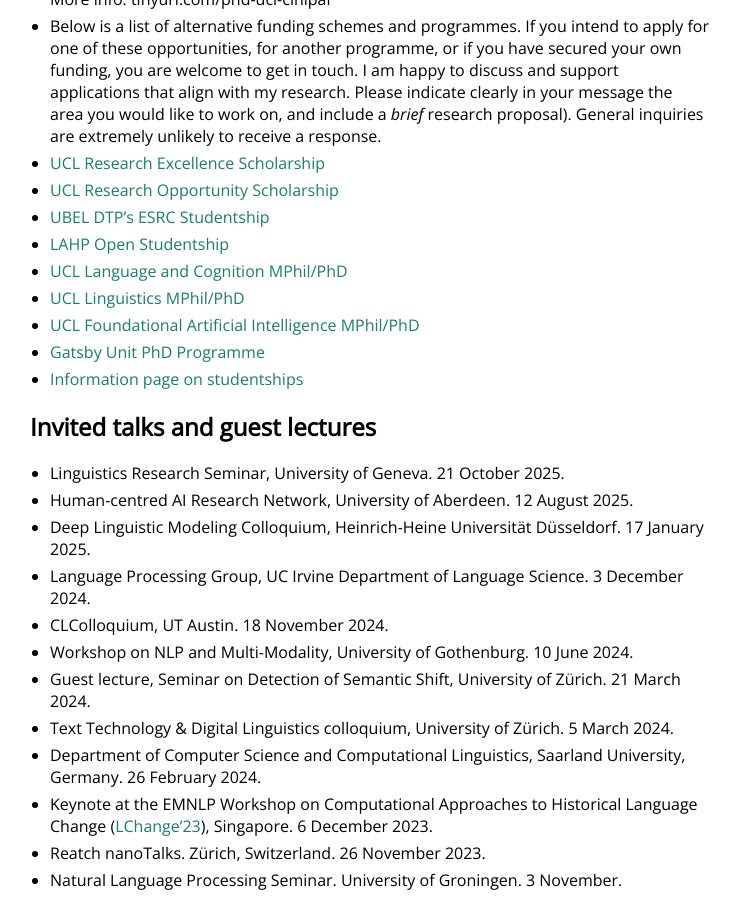
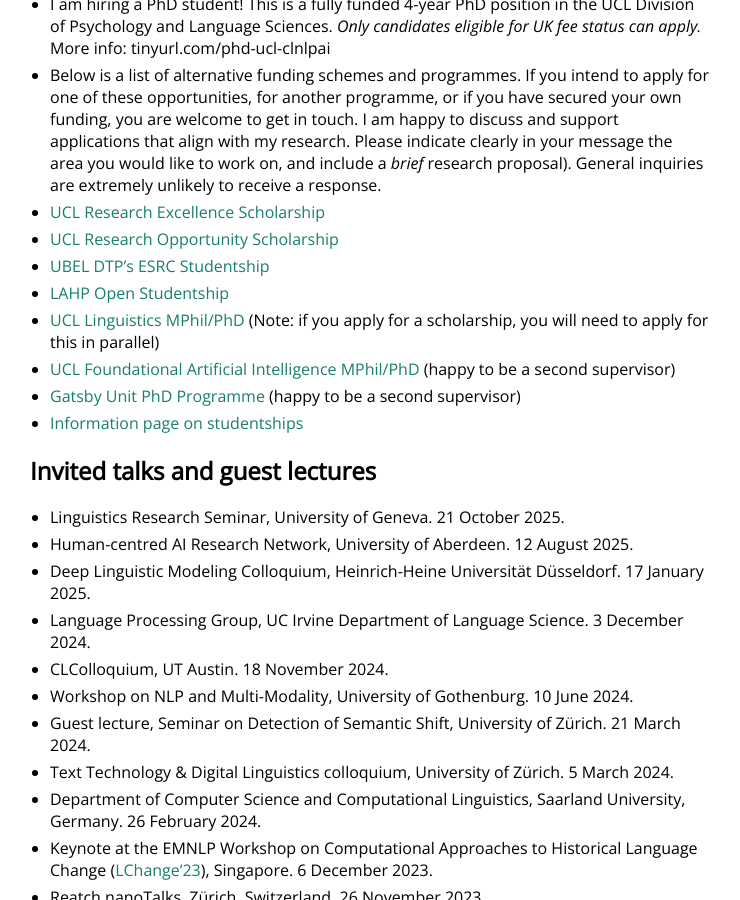
Before and after one commit to glnmario/glnmario.github.io, a Jekyll site: the page built from index.md, in a window 1280 px wide and 900 px high, scrolled down 1420 px. Shown: the whole window, without its empty margins (260-1000 px from the left). Built offline with Jekyll 4.4.1, drawn with Linux system fonts in a browser that asks for light colours; some of the changed text lies outside the part shown.

Commit message:
Update index.md

```diff
--- a/index.md
+++ b/index.md
@@ -13,6 +13,7 @@
 
 
 ## News
+- We've published the first blog post for the SPAR project *Telos*: [Modelling, Measuring, and Intervening on Goal-directed Behaviour in AI Systems](https://www.lesswrong.com/posts/WHbDLytjFZrMSJsL2/modelling-measuring-and-intervening-on-goal-directed?utm_campaign=post_share&utm_source=link)
 - I received a Cohere Labs Catalyst Grant to support our SPAR experiments on measuring goal-directedness in LLM agents.
 - I received a Cosmos Grant to study emergent self-interest in LLM agents using non-cooperative dialogue games.
 - I will be a [SPAR](https://sparai.org/) mentor this Fall. I am very thankful for the many applications I received to work with me on modelling, measuring, and intervening on goal-directed behaviour. *Applications are now closed*.
@@ -45,10 +46,9 @@
 - [UCL Research Opportunity Scholarship](https://www.ucl.ac.uk/scholarships/ucl-research-opportunity-scholarship)
 - [UBEL DTP’s ESRC Studentship](https://ubel-dtp.ac.uk/esrc-studentships-main-competition/)
 - [LAHP Open Studentship](https://www.lahp.ac.uk/prospective-students/how-to-apply-for-an-open-studentship/)
-- [UCL Language and Cognition MPhil/PhD](https://www.ucl.ac.uk/prospective-students/graduate/research-degrees/language-and-cognition-mphil-phd)
-- [UCL Linguistics MPhil/PhD](https://www.ucl.ac.uk/prospective-students/graduate/research-degrees/linguistics-mphil-phd)
-- [UCL Foundational Artificial Intelligence MPhil/PhD](https://www.ucl.ac.uk/foundational-ai-cdt/)
-- [Gatsby Unit PhD Programme](https://www.ucl.ac.uk/gatsby/study-and-work/gatsby-unit-phd-programme)
+- [UCL Linguistics MPhil/PhD](https://www.ucl.ac.uk/prospective-students/graduate/research-degrees/linguistics-mphil-phd) (Note: if you apply for a scholarship, you will need to apply for this in parallel)
+- [UCL Foundational Artificial Intelligence MPhil/PhD](https://www.ucl.ac.uk/foundational-ai-cdt/) (happy to be a second supervisor)
+- [Gatsby Unit PhD Programme](https://www.ucl.ac.uk/gatsby/study-and-work/gatsby-unit-phd-programme) (happy to be a second supervisor)
 - [Information page on studentships](https://www.ucl.ac.uk/doctoral-school/funding/apply-studentships)
 
 
```
